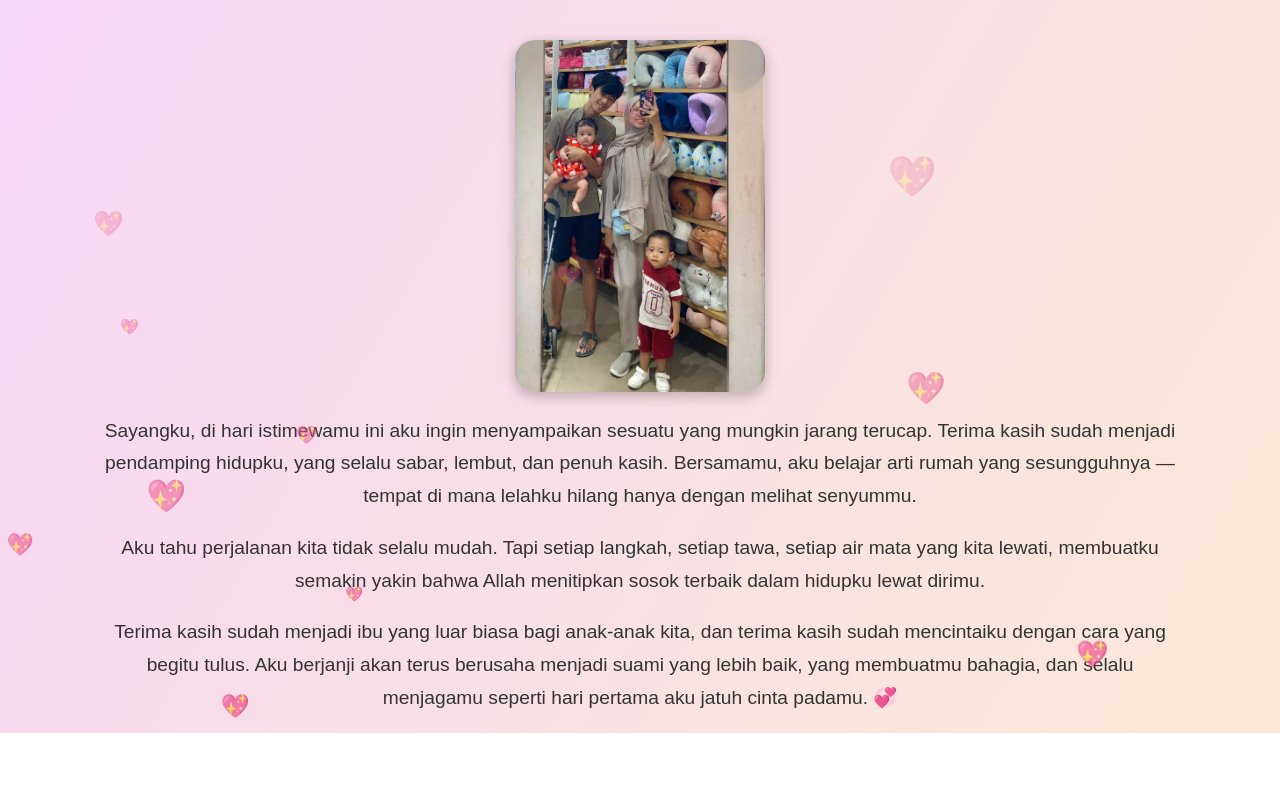
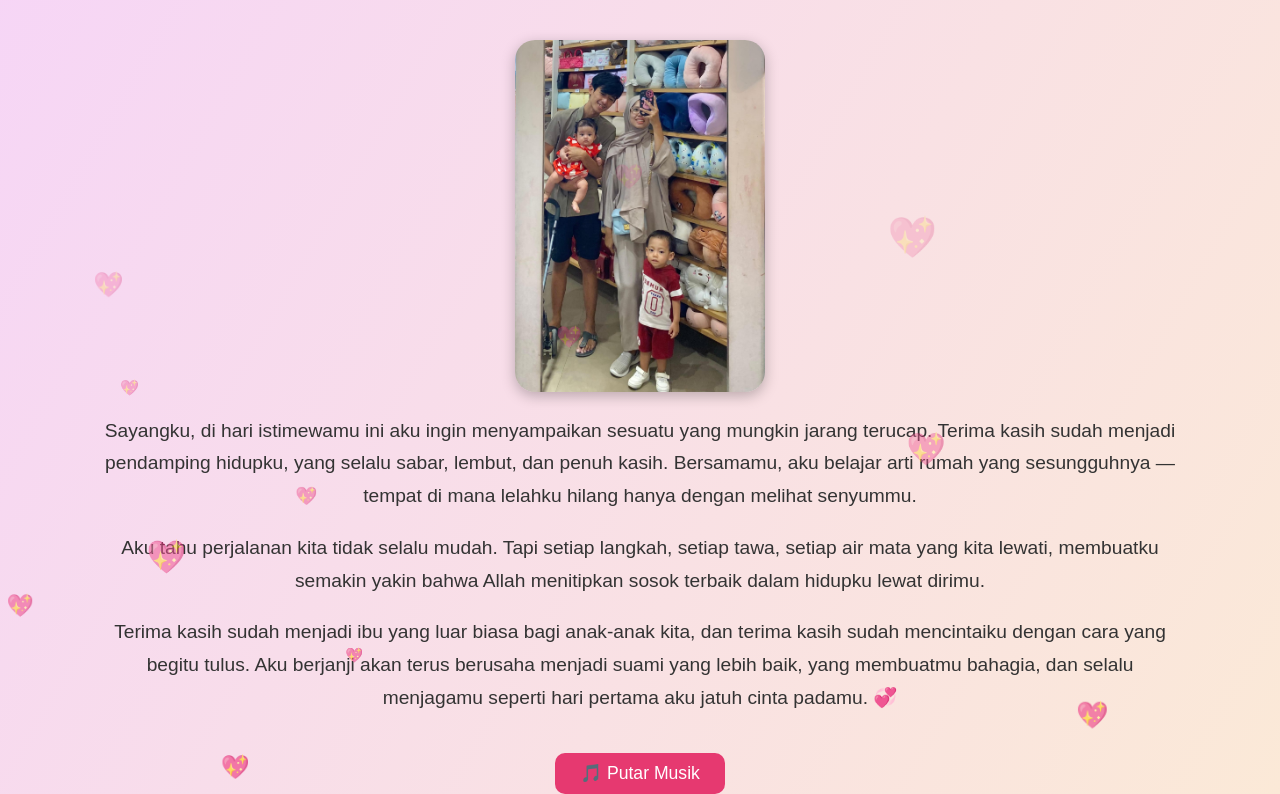
Before and after one commit to isafamily1304-dot/kjtultah, a plain HTML site: page index.html in a window 1280 px wide. Shown: the part 110-904 px from the top of the page. Before the commit the page ends 843 px from the top, so only its background shows below. Drawn offline with Linux system fonts and the light colour scheme.

Commit message:
index.html

```diff
--- a/index.html
+++ b/index.html
@@ -51,6 +51,22 @@
       from {opacity: 0;}
       to {opacity: 1;}
     }
+
+    /* tombol play */
+    #playButton {
+      margin-top: 20px;
+      font-size: 1.1em;
+      padding: 10px 25px;
+      border: none;
+      background-color: #e63970;
+      color: white;
+      border-radius: 10px;
+      cursor: pointer;
+      transition: background 0.3s ease;
+    }
+    #playButton:hover {
+      background-color: #c52d5e;
+    }
   </style>
 </head>
 <body>
@@ -72,10 +88,13 @@
     Aku berjanji akan terus berusaha menjadi suami yang lebih baik,
     yang membuatmu bahagia, dan selalu menjagamu seperti hari pertama aku jatuh cinta padamu. 💞
   </p>
-  <audio autoplay loop>
+
+  <audio id="bgm" loop>
     <source src="instrumental.mp3" type="audio/mpeg" />
     Browser kamu tidak mendukung pemutar musik.
   </audio>
+
+  <button id="playButton">🎵 Putar Musik</button>
 
   <script>
     // efek hati melayang lembut
@@ -89,6 +108,15 @@
       setTimeout(() => heart.remove(), 6000);
     }
     setInterval(createHeart, 400);
+
+    // kontrol tombol play
+    const audio = document.getElementById('bgm');
+    const playButton = document.getElementById('playButton');
+
+    playButton.addEventListener('click', () => {
+      audio.play();
+      playButton.style.display = 'none';
+    });
   </script>
 </body>
 </html>
```
